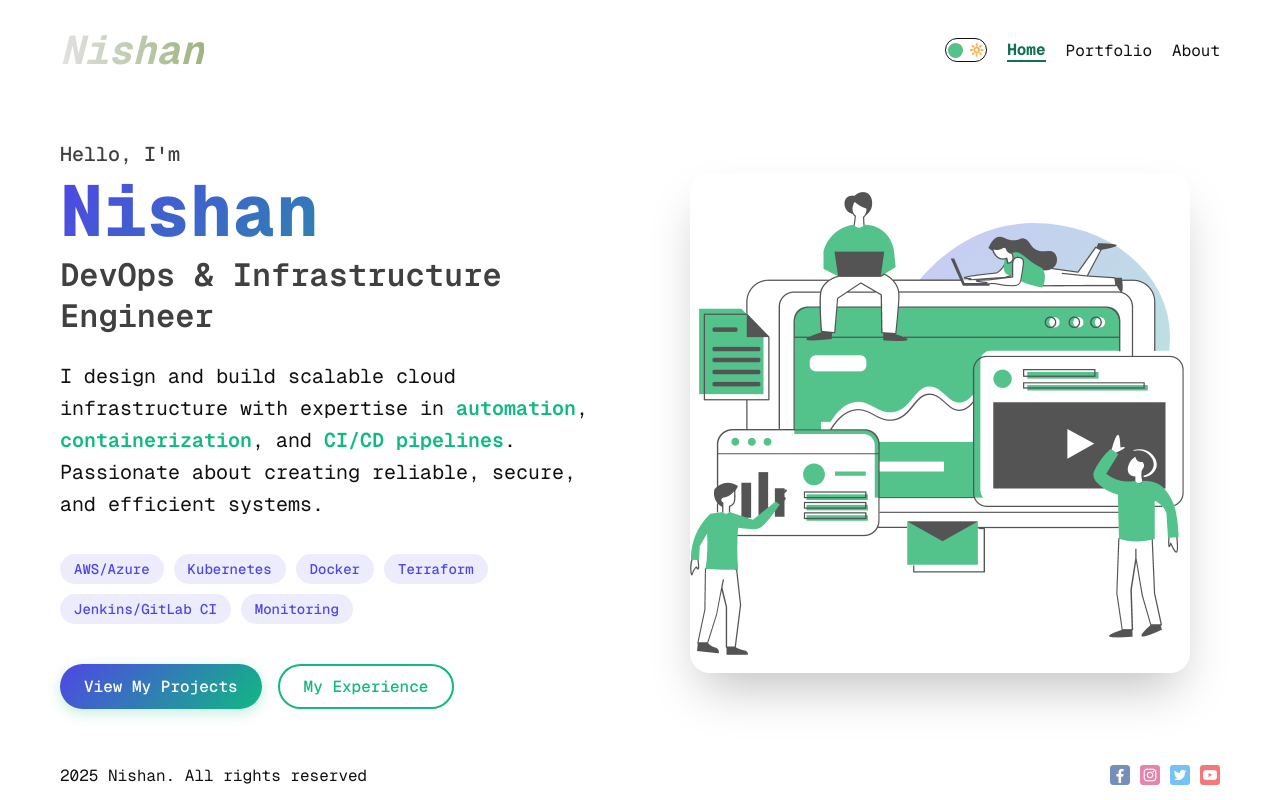
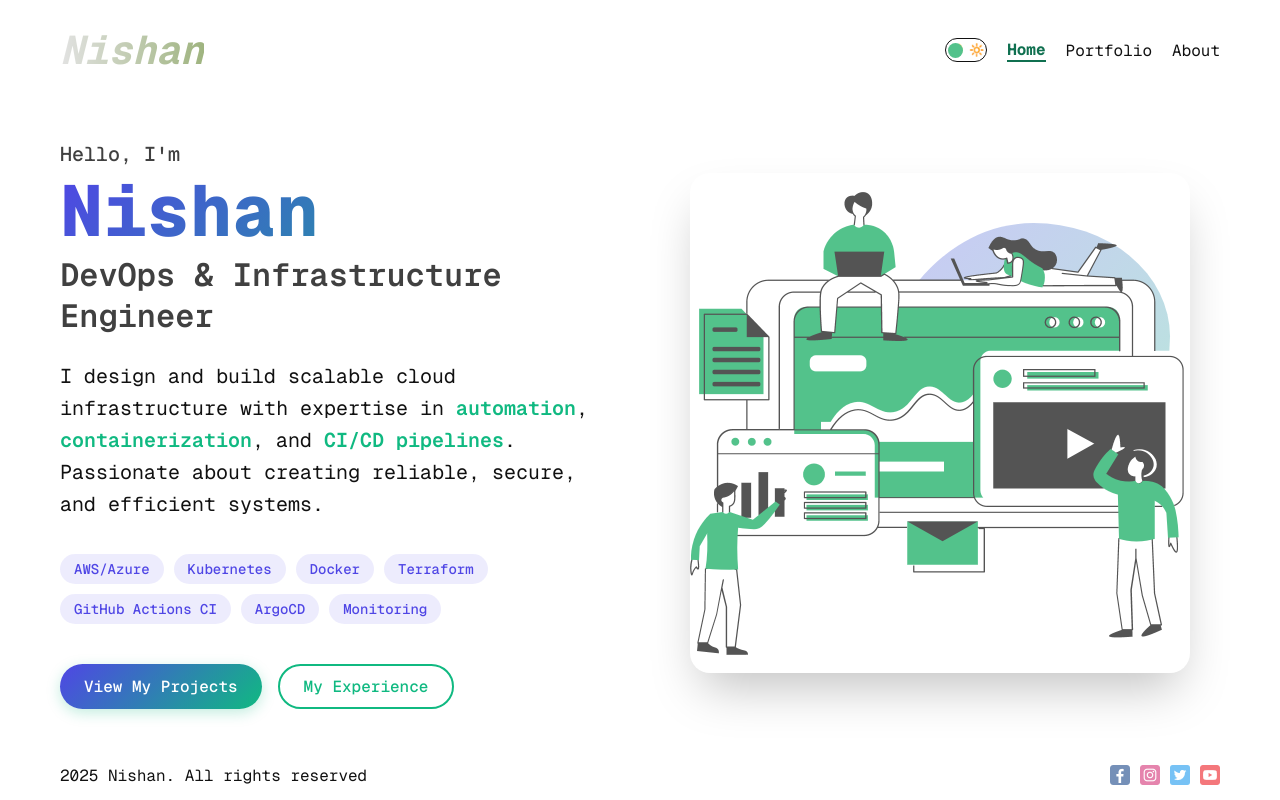
Before and after one commit to nishanau/NextJSPortfolioSite, a Next.js app: page / in a window 1280 px wide. Built offline with nearby package versions, Linux system fonts and the light colour scheme.

Commit message:
Replace Jenkins/GitLab CI with GitHub Actions CI and ArgoCD

```diff
--- a/src/app/page.js
+++ b/src/app/page.js
@@ -28,7 +28,8 @@ export default function Home() {
           <span className={styles.skill}>Kubernetes</span>
           <span className={styles.skill}>Docker</span>
           <span className={styles.skill}>Terraform</span>
-          <span className={styles.skill}>Jenkins/GitLab CI</span>
+          <span className={styles.skill}>GitHub Actions CI</span>
+          <span className={styles.skill}>ArgoCD</span>
           <span className={styles.skill}>Monitoring</span>
         </div>
 
```
